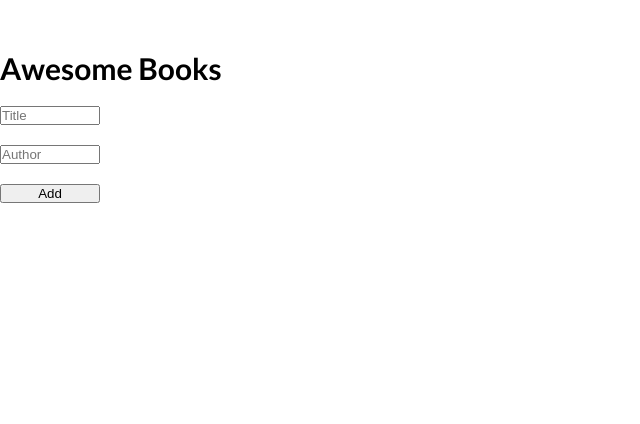
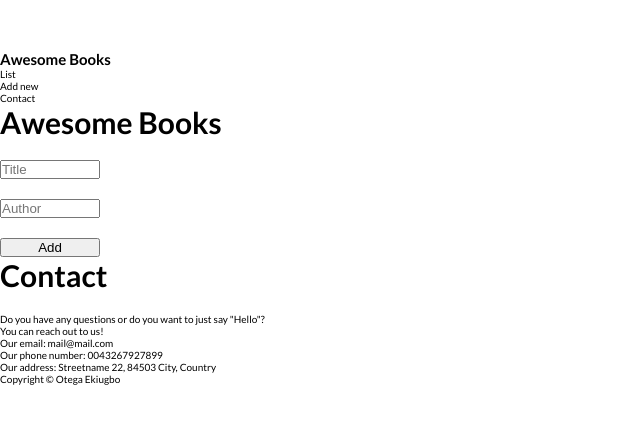
Before and after one commit to Otegaa/Awesome-books, a website: page index.html in a window 1280 px wide. Shown: the whole page, without its empty margins (0-640 px from the left). Drawn offline with Linux system fonts and the light colour scheme.

Commit message:
Fix HTML for pages

```diff
--- a/index.html
+++ b/index.html
@@ -10,9 +10,25 @@
   </head>
   <body>
     <div class="container">
-      <h1 class="heading">Awesome Books</h1>
+      <header class="header">
+        <nav class="navbar">
+          <h1 class="nav-heading">Awesome Books</h1>
+          <ul class="nav-links">
+            <li>List</li>
+            <li>Add new</li>
+            <li>Contact</li>
+          </ul>
+        </nav>
+        <div class="date"></div>
+      </header>
+
+      <main class="main">
+        <section class="list">
+          <h2 class="heading">Awesome Books</h2>
           <div class="book-container"></div>
+        </section>
 
+        <section class="add">
           <form action="#" class="form">
             <input
               type="text"
@@ -30,6 +46,25 @@
             />
             <input type="submit" value="Add" class="add-book" />
           </form>
+        </section>
+
+        <section class="contact">
+          <h2 class="heading">Contact</h2>
+          <p class="reach-out">
+            Do you have any questions or do you want to just say "Hello"? <br />
+            You can reach out to us!
+          </p>
+          <ul class="reach-out-list">
+            <li>Our email: mail@mail.com</li>
+            <li>Our phone number: 0043267927899</li>
+            <li>Our address: Streetname 22, 84503 City, Country</li>
+          </ul>
+        </section>
+      </main>
+
+      <footer class="footer">
+        <div class="copyright">Copyright &copy; Otega Ekiugbo</div>
+      </footer>
     </div>
   </body>
 </html>
```
Lines whose indentation alone changed are shown as unchanged.
